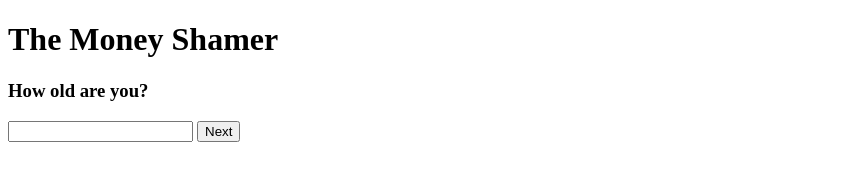
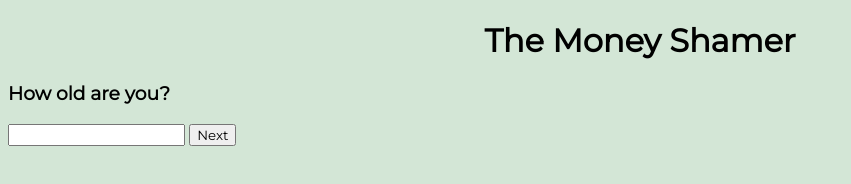
Before and after one commit to kelseyonline/financier, a plain HTML site: page index.html in a window 1280 px wide. Shown: the whole page, without its empty margins (0-851 px from the left). Drawn offline with Linux system fonts and the light colour scheme.

```diff
--- a/index.html
+++ b/index.html
@@ -4,14 +4,17 @@
     <meta charset="UTF-8">
     <meta name="viewport" content="width=device-width, initial-scale=1.0">
     <link rel="stylesheet" href="style.css">
+    <link href="https://fonts.googleapis.com/css2?family=Montserrat&display=swap" rel="stylesheet">
     <title>Financier</title>
 </head>
     <h1 id="header">The Money Shamer</h1>
 <body>
-    <h3 id="message">How old are you?</h3>
-    <p id="dollarSign">$</p>
-    <input type="text" id="response">
-    <button id="nextButton">Next</button>
+    <div id="survey">
+        <h3 id="message">How old are you?</h3>
+        <p id="dollarSign">$</p>
+        <input type="text" id="response">
+        <button id="nextButton">Next</button>
+    </div>
 
     <h2 id="resultMessage">If you had invested that ${expense}, it would have become ${fv} by the time you retired.</h2>
     <script src="script.js"></script>
--- a/style.css
+++ b/style.css
@@ -1,3 +1,17 @@
+* {
+    font-family: 'Montserrat', sans-serif;
+}
+
+body {
+    background-color: rgb(211, 230, 214);
+}
+
+#header {
+    display: flex;
+    justify-content: center;
+    align-items: center;
+}
+
 #resultMessage {
     display: none;
 }
```
